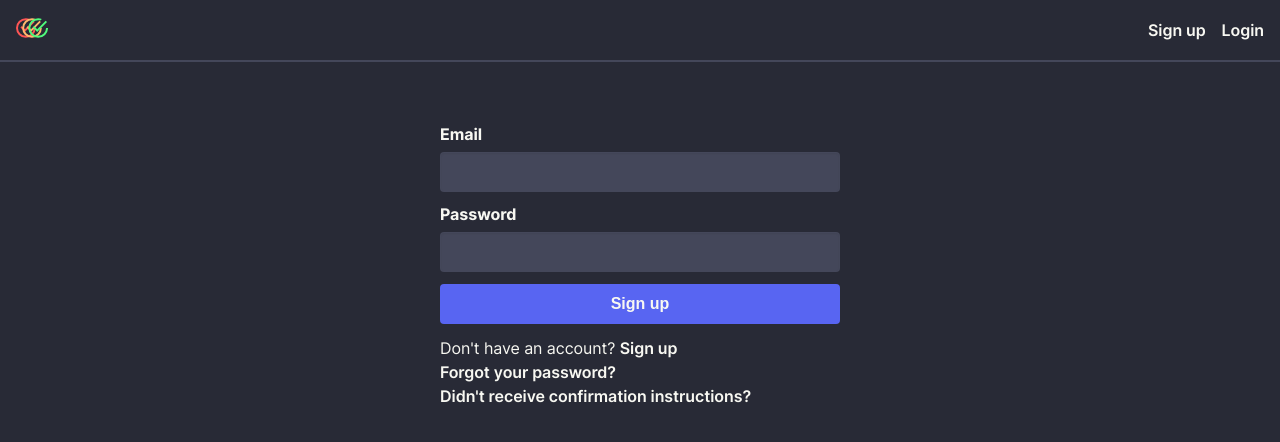
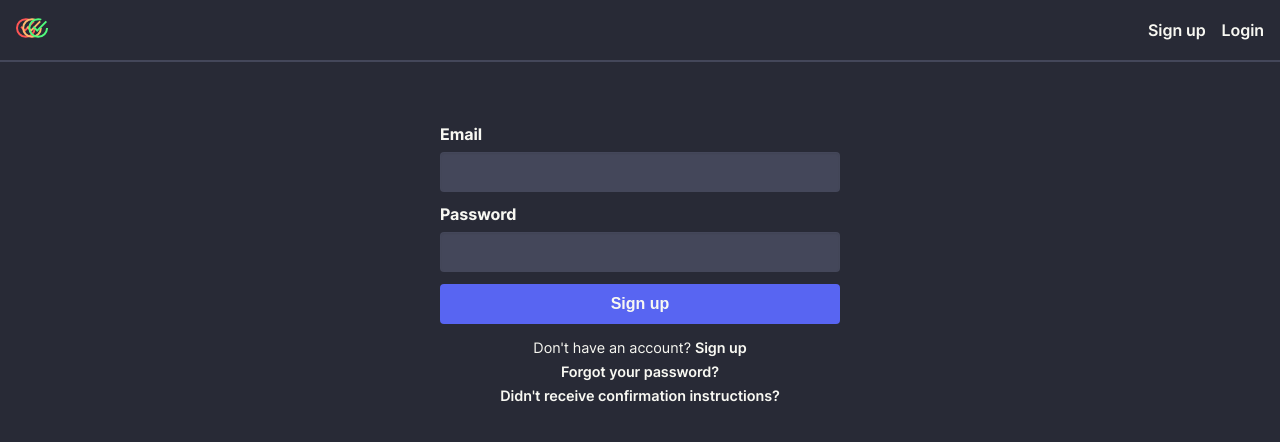
Before and after one commit to ayrt-n/taasskkrr, a React (Create React App) app: page /login in a window 1280 px wide. Shown: the top 442 px of the page. Built offline with nearby package versions, Linux system fonts and the light colour scheme.

Commit message:
Add styling for Form links

```diff
--- a/src/styles/Form.css
+++ b/src/styles/Form.css
@@ -15,6 +15,11 @@
 
 .Form-container form {
   margin-bottom: 0.75rem;
+}
+
+.Form-links {
+  text-align: center;
+  font-size: 0.9rem;
 }
 
 input, textarea, select {
```
